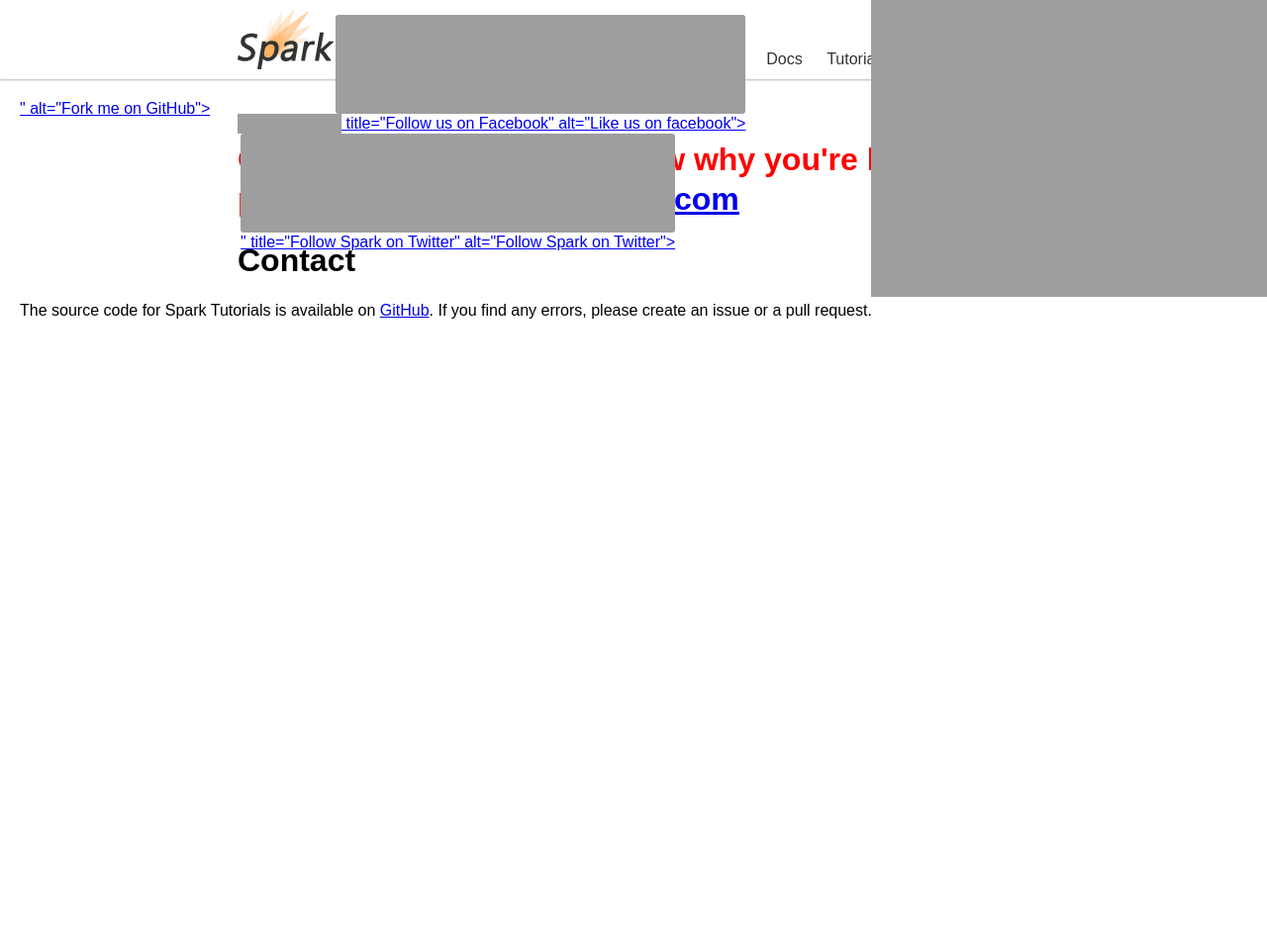
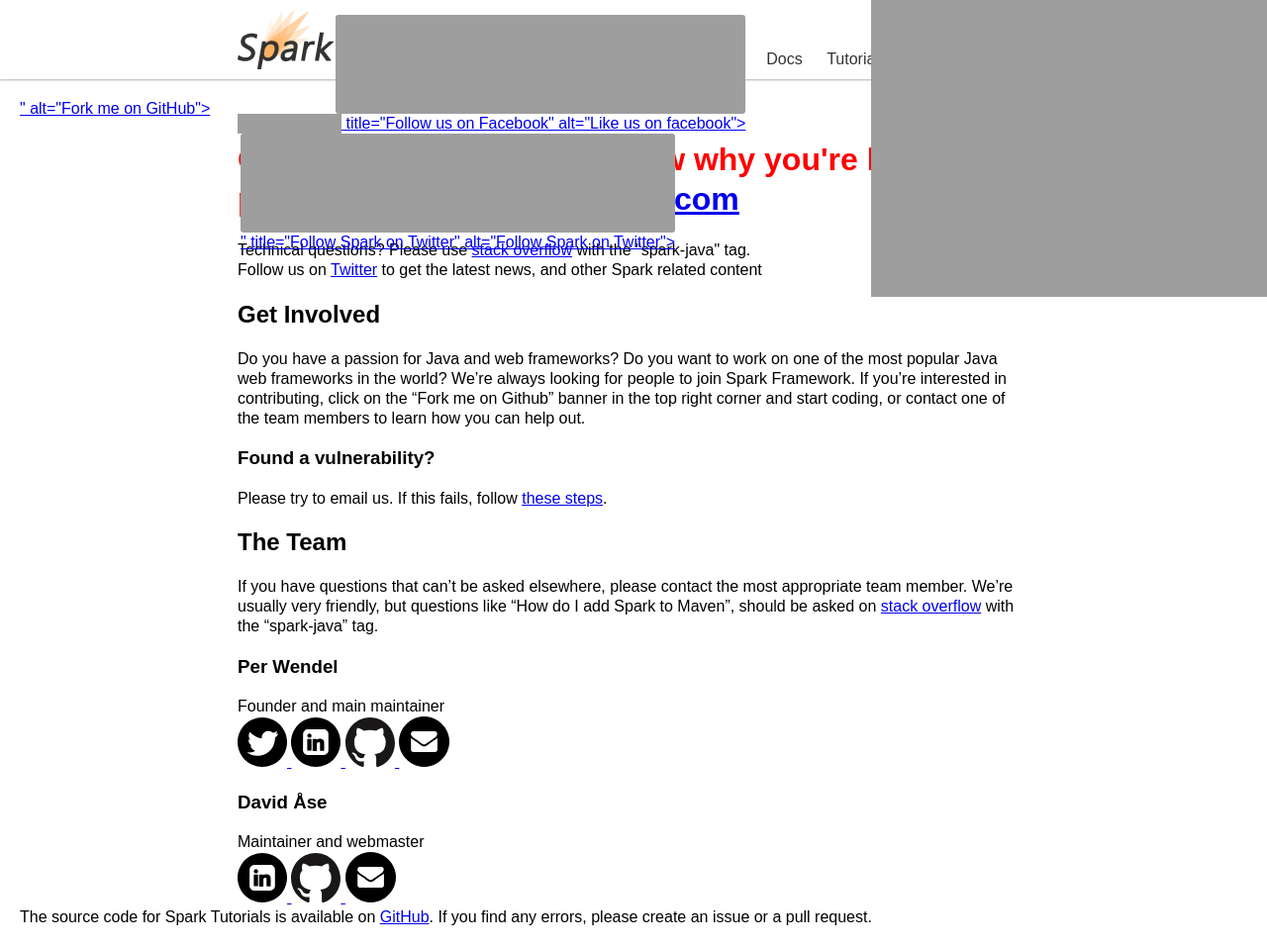
Before and after one commit to sparkjava/sparkjava.github.io, a Jekyll site: the page built from pages/contact.md, in a window 1280 px wide and 957 px high. Shown: the whole window at 99% size. Built offline with Jekyll 4.4.1, drawn with Linux system fonts in a browser that asks for light colours; grey boxes are pictures that could not be loaded.

Commit message:
Add contact page

```diff
--- /dev/null
+++ b/_includes/macros/teamMember.html
@@ -0,0 +1,25 @@
+{% assign _ = include %}
+<div class="team-member col-half">
+    <div class="info-wrap">
+        <h3>{{_.firstName}} {{_.lastName}}</h3>
+        {{_.role}}
+        <div class="social">
+            {% if _.twitter %}
+            <a href="https://www.twitter.com/{{_.twitter}}" target="_blank">
+                <img src="/img/twitter.svg" title="Find {{_.firstName}} on Twitter" alt="Twitter icon">
+            </a>
+            {% endif %}
+            {% if _.linkedin %}
+            <a href="https://www.linkedin.com/in/{{_.linkedin}}" target="_blank">
+                <img src="/img/linkedin.svg" title="Find {{_.firstName}} on LinkedIn" alt="LinkedIn icon">
+            </a>
+            {% endif %}
+            <a href="https://www.github.com/{{_.github}}" target="_blank">
+                <img src="/img/github.svg" title="Find {{_.firstName}} on GitHub" alt="GitHub icon">
+            </a>
+            <a href="mailto:{{_.email}}">
+                <img src="/img/email.svg" title="Email {{_.firstName}}" alt="Email icon">
+            </a>
+        </div>
+    </div>
+</div>
--- a/pages/contact.md
+++ b/pages/contact.md
@@ -4,4 +4,38 @@ title: Contact
 permalink: /contact/
 ---
 
-# Contact
+<div class="notification">
+    Technical questions? Please use <a href="http://stackoverflow.com/questions/tagged/spark-java" target="_blank">stack overflow</a> with the "spark-java" tag.
+    <br>
+    Follow us on <a href="https://twitter.com/sparkjava" target="_blank">Twitter</a> to get the latest news, and other Spark related content
+</div>
+
+## Get Involved
+Do you have a passion for Java and web frameworks? Do you want to work on one of the most popular Java web frameworks in the world? We're always looking for people to join Spark Framework. If you're interested in contributing, click on the "Fork me on Github" banner in the top right corner and start coding, or contact one of the team members to learn how you can help out.
+
+### Found a vulnerability?
+Please try to email us. If this fails, follow [these steps](/news/#best-practice-for-reporting-vulnerabilities).
+
+## The Team
+If you have questions that can't be asked elsewhere, please contact the most appropriate team member.
+We're usually very friendly, but questions like "How do I add Spark to Maven", should be asked on
+<a href="http://stackoverflow.com/questions/tagged/spark-java" target="_blank">stack overflow</a> with the "spark-java" tag.
+
+{% include macros/teamMember.html
+    firstName = "Per"
+    lastName = "Wendel"
+    role = "Founder and main maintainer"
+    twitter = "perwendel"
+    linkedin = "perwendel"
+    github = "perwendel"
+    email = "per.i.wendel@gmail.com"
+%}
+
+{% include macros/teamMember.html
+    firstName = "David"
+    lastName = "Åse"
+    role = "Maintainer and webmaster"
+    linkedin = "davidase"
+    github = "tipsy"
+    email = "mail.davidase@gmail.com"
+%}
```
Also changed, not shown: pages/news.md (+5 -3 lines), img/email.svg (added), img/github.svg (added), img/linkedin.svg (added), img/logo_just_spark.svg (added), img/paper.jpg (added), img/team/david.png (added), img/team/per.png (added), img/twitter.svg (added), js/prism.js.
